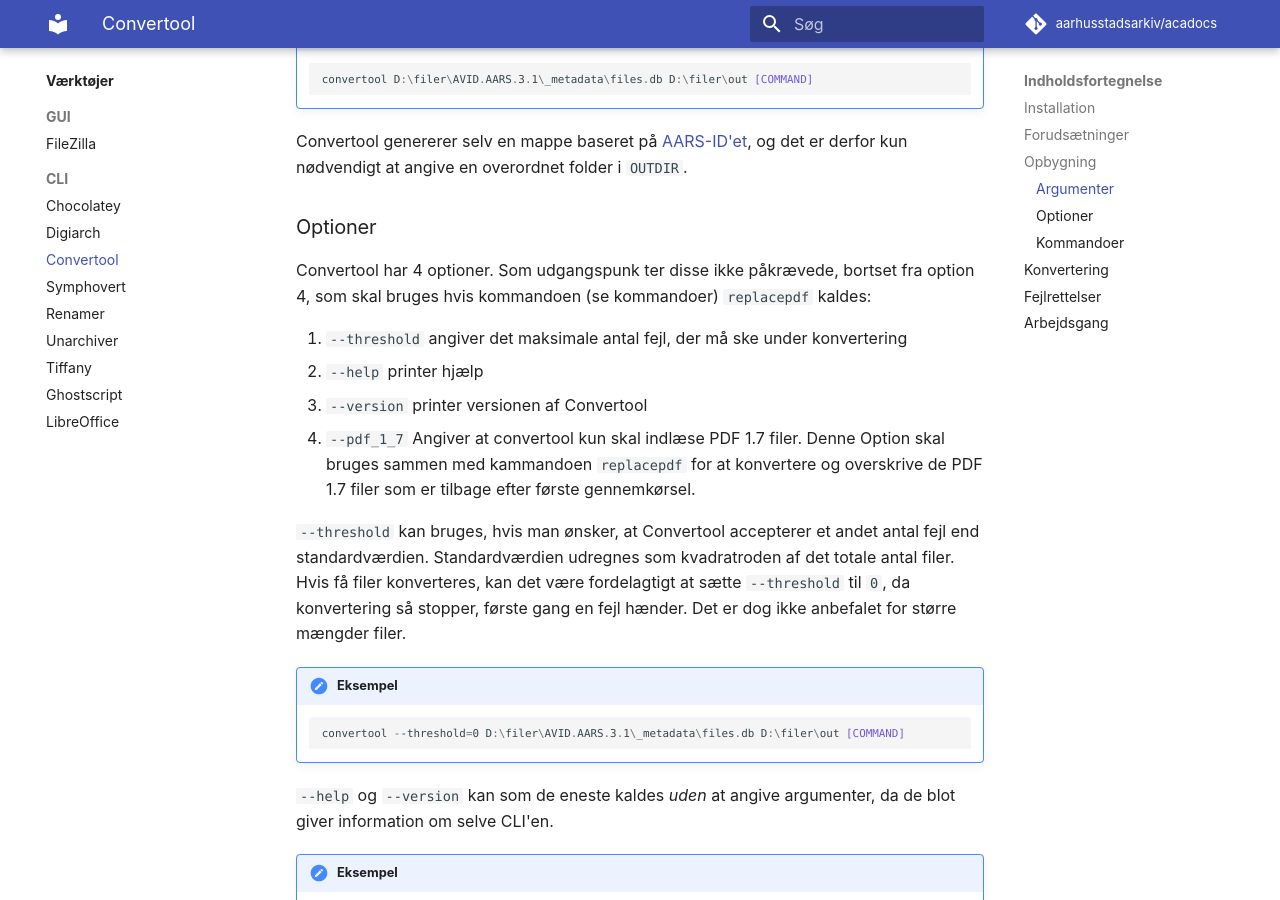
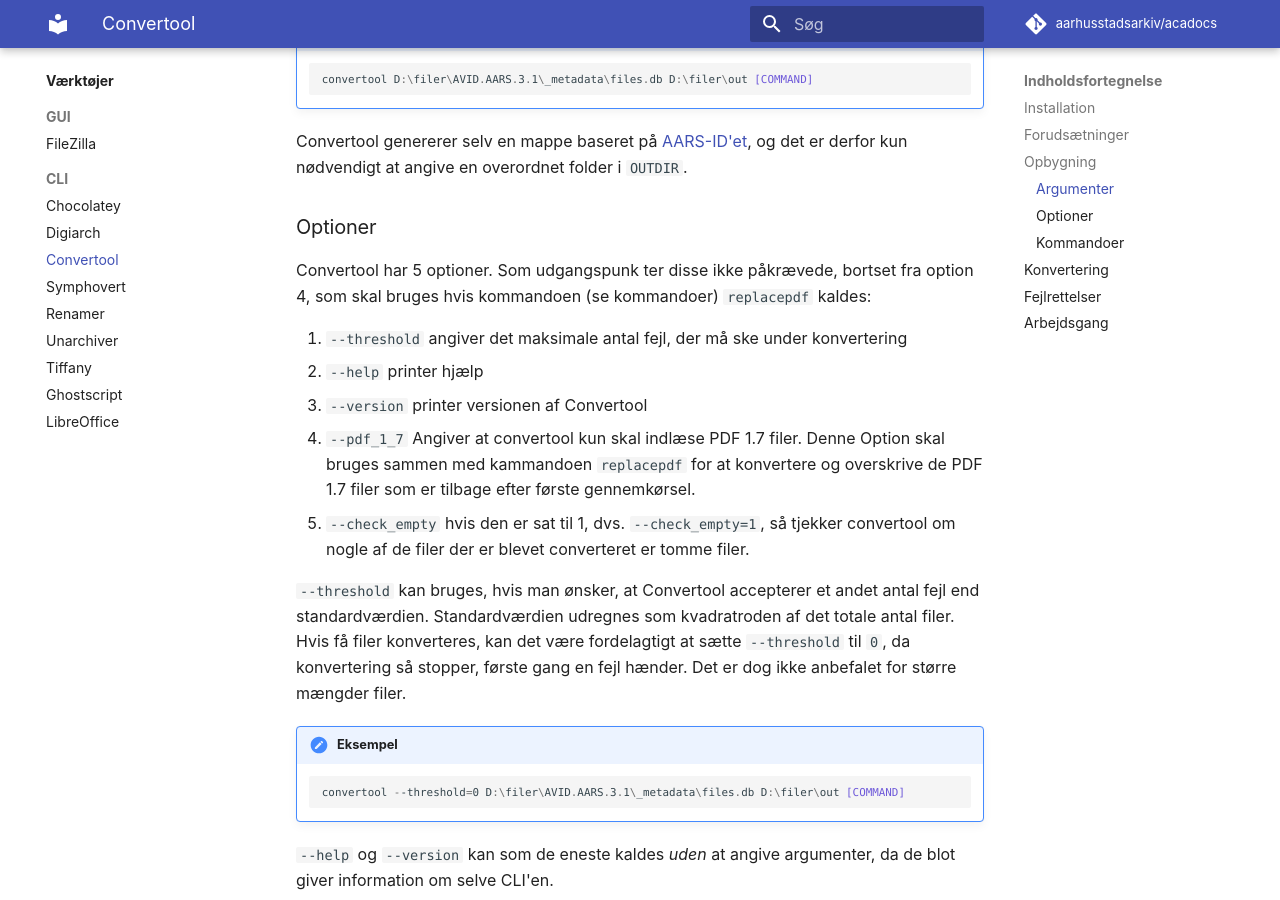
Before and after one commit to aarhusstadsarkiv/acadocs, an MkDocs documentation site: the page built from docs/tools/convertool.md, in a window 1280 px wide and 900 px high, scrolled down 1562 px. Built offline with MkDocs 1.6.1 and Material for MkDocs 9.7.7, drawn with Linux system fonts in a browser that asks for light colours; comment, search, counter and statistics services are not loaded.

Commit message:
Added short description of new option in convertool (check_empty)

```diff
--- a/docs/tools/convertool.md
+++ b/docs/tools/convertool.md
@@ -48,13 +48,14 @@
 Convertool genererer selv en mappe baseret på [AARS-ID'et](../acquisition/acquiring-digital-material.md#identifikator), og det er derfor kun nødvendigt at angive en overordnet folder i `OUTDIR`.
 
 ### Optioner
-Convertool har 4 optioner. Som udgangspunk ter disse ikke påkrævede, bortset fra option 4, som skal bruges hvis kommandoen (se kommandoer) `replacepdf` kaldes:
+Convertool har 5 optioner. Som udgangspunk ter disse ikke påkrævede, bortset fra option 4, som skal bruges hvis kommandoen (se kommandoer) `replacepdf` kaldes:
 
 1. `--threshold` angiver det maksimale antal fejl, der må ske under konvertering
 2. `--help` printer hjælp
 3. `--version` printer versionen af Convertool
 4. `--pdf_1_7` Angiver at convertool kun skal indlæse PDF 1.7 filer. Denne Option skal bruges sammen med kammandoen `replacepdf` for at konvertere og
                 overskrive de PDF 1.7 filer som er tilbage efter første gennemkørsel.
+5. `--check_empty` hvis den er sat til 1, dvs. `--check_empty=1`, så tjekker convertool om nogle af de filer der er blevet converteret er tomme filer.
 
 `--threshold` kan bruges, hvis man ønsker, at Convertool accepterer et andet antal fejl end standardværdien. Standardværdien udregnes som kvadratroden af det totale antal filer. Hvis få filer konverteres, kan det være fordelagtigt at sætte `--threshold` til `0`, da konvertering så stopper, første gang en fejl hænder. Det er dog ikke anbefalet for større mængder filer.
 
```
